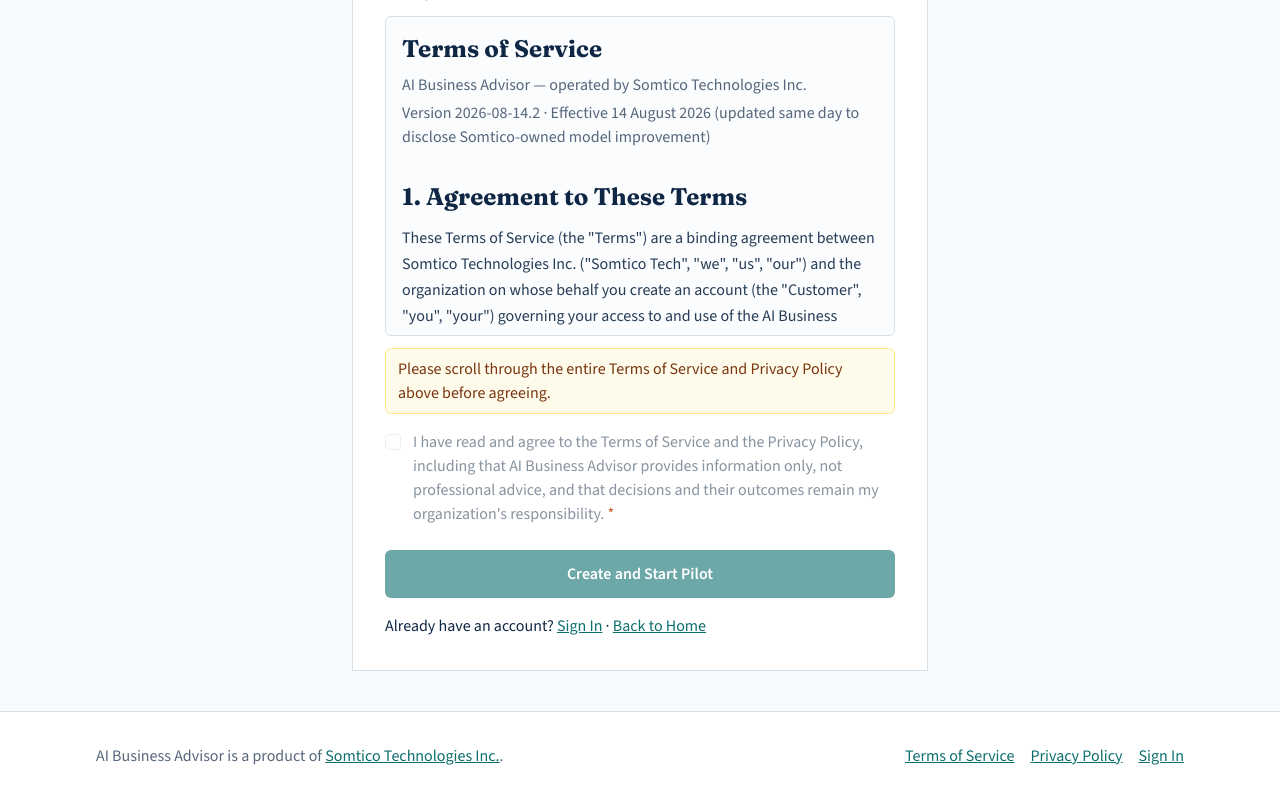
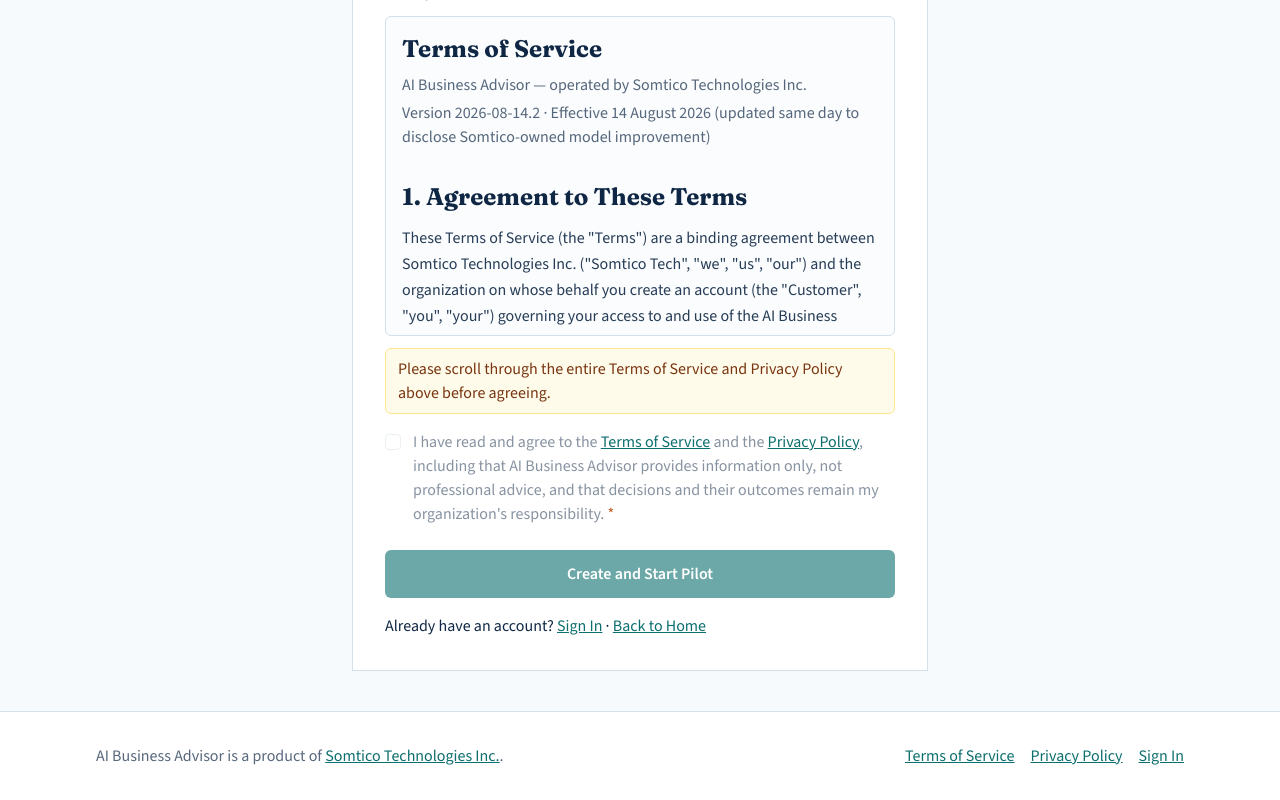
Before and after one commit to Somtico/business-advisor, a React (Vite) app in the folder frontend/: page /signup in a window 1280 px wide. Shown: the part 1098-1898 px from the top of the page. Built offline with nearby package versions, Linux system fonts and the light colour scheme; no server answers.

Commit message:
Link Terms and Privacy from the signup agree checkbox again.
The scroll panel still shows both documents; the checkbox labels open the full pages in a new tab.

```diff
--- a/frontend/src/components/LegalAcceptScroll.tsx
+++ b/frontend/src/components/LegalAcceptScroll.tsx
@@ -1,4 +1,5 @@
 import { useEffect, useRef, useState } from 'react';
+import { Link } from 'react-router';
 import {
   PrivacyDocumentBody,
   TermsDocumentBody,
@@ -88,8 +89,25 @@
           className="mt-1 rounded border-ba-line disabled:cursor-not-allowed disabled:opacity-50"
         />
         <span>
-          I have read and agree to the Terms of Service and the Privacy Policy,
-          including that AI Business Advisor provides information only, not
+          I have read and agree to the{' '}
+          <Link
+            className="text-ba-accent underline"
+            to="/terms"
+            target="_blank"
+            rel="noreferrer"
+          >
+            Terms of Service
+          </Link>{' '}
+          and the{' '}
+          <Link
+            className="text-ba-accent underline"
+            to="/privacy"
+            target="_blank"
+            rel="noreferrer"
+          >
+            Privacy Policy
+          </Link>
+          , including that AI Business Advisor provides information only, not
           professional advice, and that decisions and their outcomes remain my
           organization's responsibility.
           <RequiredMark />
```
